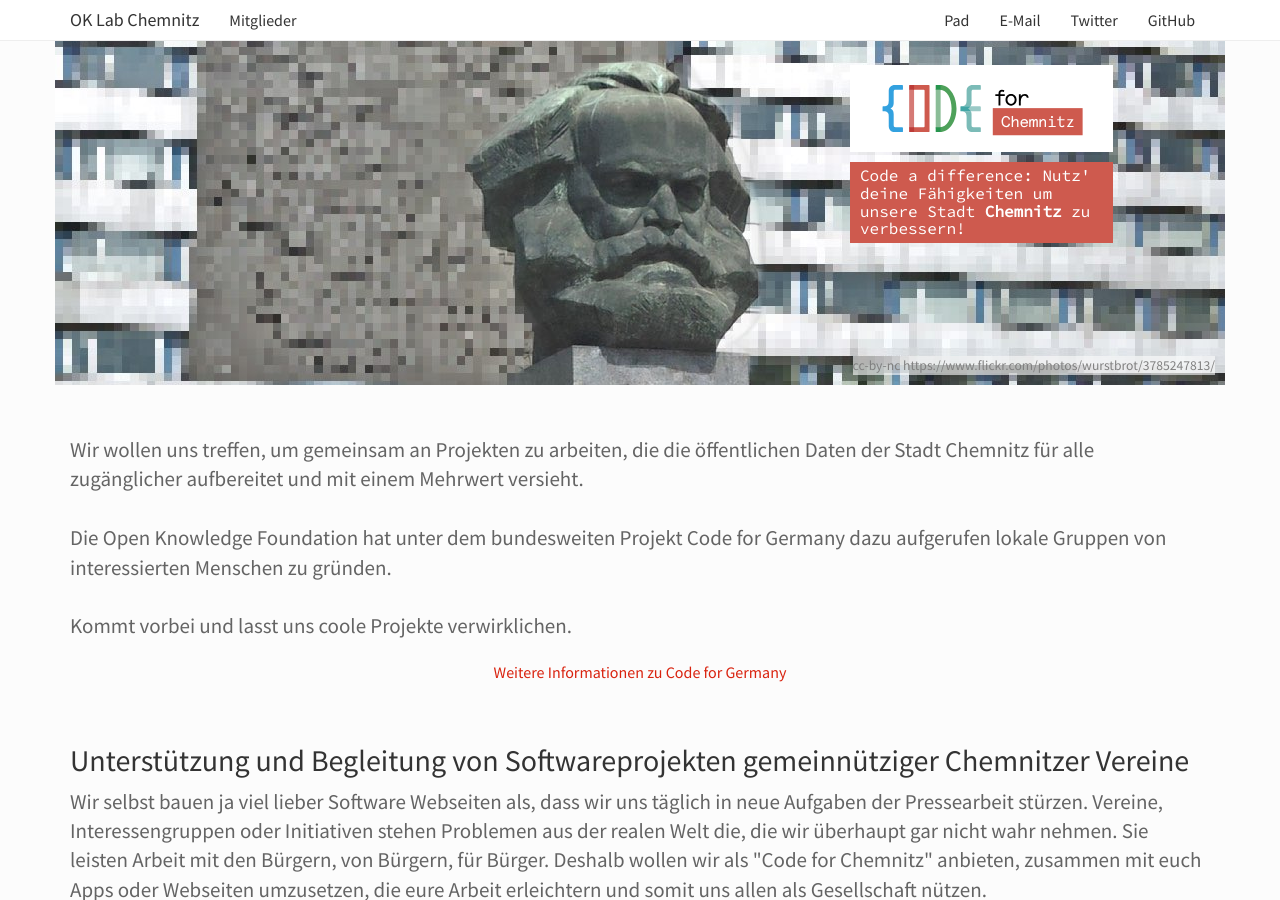
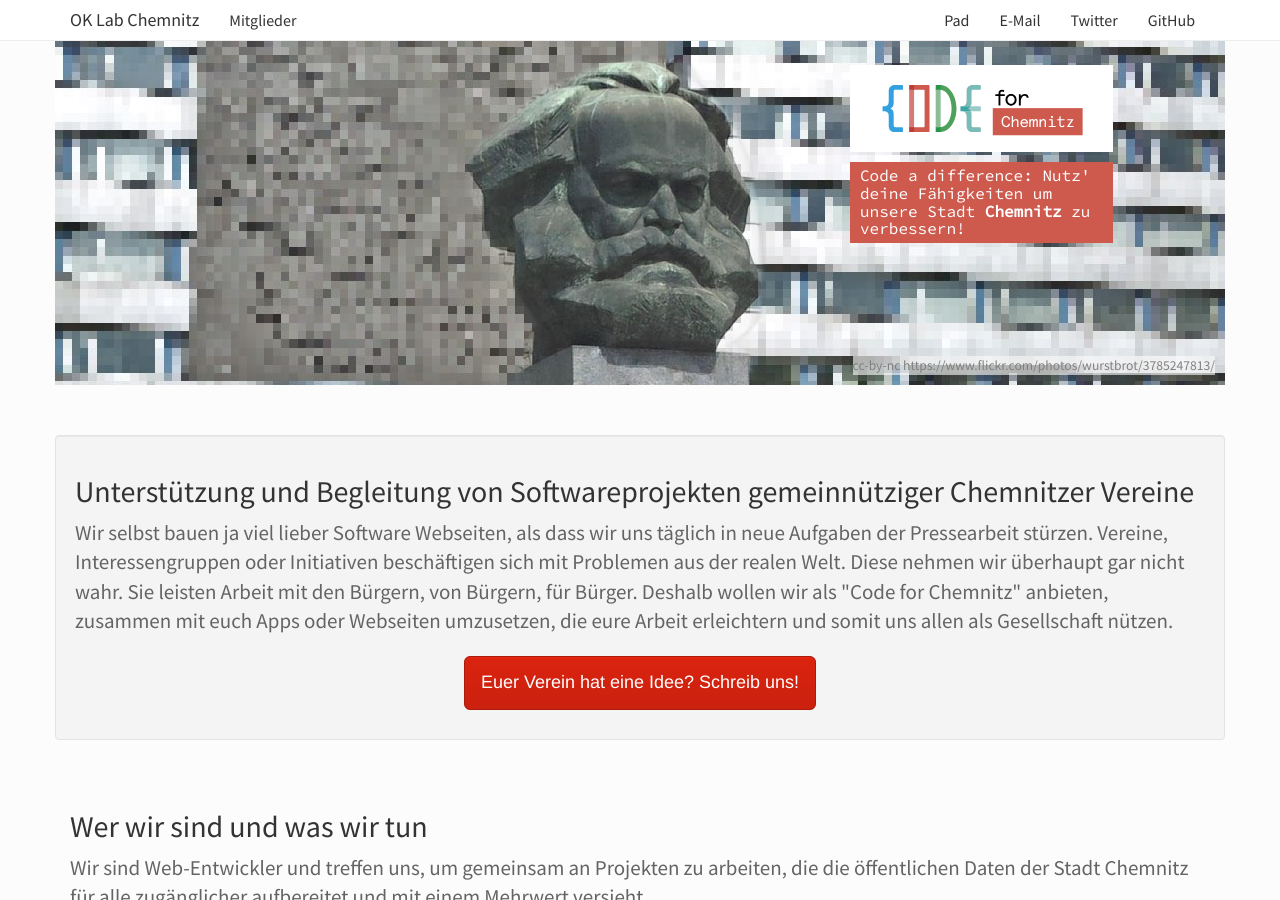
Before and after one commit to CodeforChemnitz/codeforchemnitz.github.io, a Jekyll site: the page built from index.html, in a window 1280 px wide and 900 px high. Built offline with Jekyll 4.4.1, drawn with Linux system fonts in a browser that asks for light colours; some of the changed text lies outside the part shown.

Commit message:
Vereins-Coding ins Blickfeld, Button für Infos über Codefor

```diff
--- a/index.html
+++ b/index.html
@@ -5,26 +5,32 @@ plunder: false
 libs:
   - packery
 ---
+
 <div class="row">
-	<div class="container" style="margin-top:30px;">
+	<div class="container well" style="margin-top:30px;">
+		<h2>Unterstützung und Begleitung von Softwareprojekten gemeinnütziger Chemnitzer Vereine</h2>
 		<p class="lead">
-			Wir wollen uns treffen, um gemeinsam an Projekten zu arbeiten, die die öffentlichen Daten der Stadt Chemnitz für alle zugänglicher aufbereitet und mit einem Mehrwert versieht.
-			<br/><br/>
-			Die Open Knowledge Foundation hat unter dem bundesweiten Projekt Code for Germany dazu aufgerufen lokale Gruppen von interessierten Menschen zu gründen.
-			<br/><br/>
-			Kommt vorbei und lasst uns coole Projekte verwirklichen.
+			Wir selbst bauen ja viel lieber Software Webseiten, als dass wir uns täglich in neue Aufgaben der Pressearbeit stürzen. Vereine, Interessengruppen oder Initiativen beschäftigen sich mit Problemen aus der realen Welt. Diese nehmen wir überhaupt gar nicht wahr. Sie leisten Arbeit mit den Bürgern, von Bürgern, für Bürger. Deshalb wollen wir als "Code for Chemnitz" anbieten, zusammen mit euch Apps oder Webseiten umzusetzen, die eure Arbeit erleichtern und somit uns allen als Gesellschaft nützen.</p>
+		<p class="text-center">
+			<a class="btn btn-primary btn-lg" href="mailto:&#099;&#111;&#100;&#101;&#102;&#111;&#114;&#099;&#104;&#101;&#109;&#110;&#105;&#116;&#122;&#064;&#108;&#105;&#115;&#116;&#115;&#046;&#111;&#107;&#102;&#110;&#046;&#111;&#114;&#103;?subject=Unterstützung%20bei%20Software%20Projekt%20gesucht">Euer Verein hat eine Idee? Schreib uns!</a>
 		</p>
-		<p class="text-center"><a href="http://codefor.de/">Weitere Informationen zu Code for Germany</a></p>
 	</div>
 </div>
 
 <div class="row">
 	<div class="container" style="margin-top:30px;">
-		<h2>Unterstützung und Begleitung von Softwareprojekten gemeinnütziger Chemnitzer Vereine</h2>
+		<h2>Wer wir sind und was wir tun</h2>
 		<p class="lead">
-			Wir selbst bauen ja viel lieber Software Webseiten als, dass wir uns täglich in neue Aufgaben der Pressearbeit stürzen. Vereine, Interessengruppen oder Initiativen stehen Problemen aus der realen Welt die, die wir überhaupt gar nicht wahr nehmen. Sie leisten Arbeit mit den Bürgern, von Bürgern, für Bürger. Deshalb wollen wir als "Code for Chemnitz" anbieten, zusammen mit euch Apps oder Webseiten umzusetzen, die eure Arbeit erleichtern und somit uns allen als Gesellschaft nützen.		</p>
+			Wir sind Web-Entwickler und treffen uns, um gemeinsam an Projekten zu arbeiten, die die öffentlichen Daten der Stadt Chemnitz für alle zugänglicher aufbereitet und mit einem Mehrwert versieht.
+		</p>
+		<p class="lead">
+			Die Open Knowledge Foundation hat unter dem bundesweiten Projekt Code for Germany dazu aufgerufen lokale Gruppen von interessierten Menschen zu gründen.
+		</p>
+		<p class="lead">
+			Kommt vorbei und lasst uns coole Projekte verwirklichen.
+		</p>
 		<p class="text-center">
-			<a class="btn btn-primary btn-lg" href="mailto:&#099;&#111;&#100;&#101;&#102;&#111;&#114;&#099;&#104;&#101;&#109;&#110;&#105;&#116;&#122;&#064;&#108;&#105;&#115;&#116;&#115;&#046;&#111;&#107;&#102;&#110;&#046;&#111;&#114;&#103;">Euer Verein hat eine Idee? Schreib uns!</a>
+			<a class="btn btn-default" href="http://codefor.de/">Weitere Informationen zu Code for Germany</a>
 		</p>
 	</div>
 </div>
```
